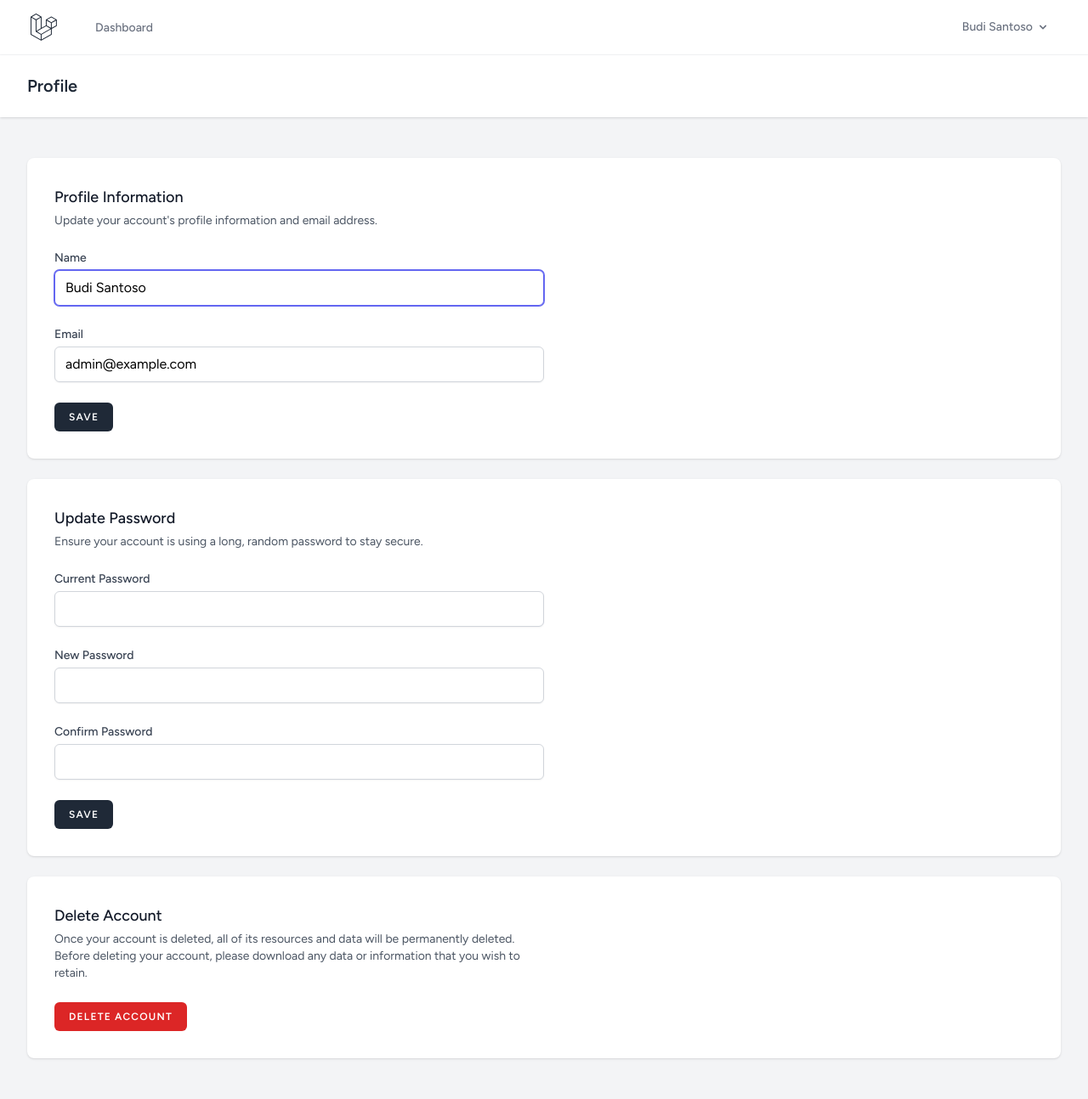
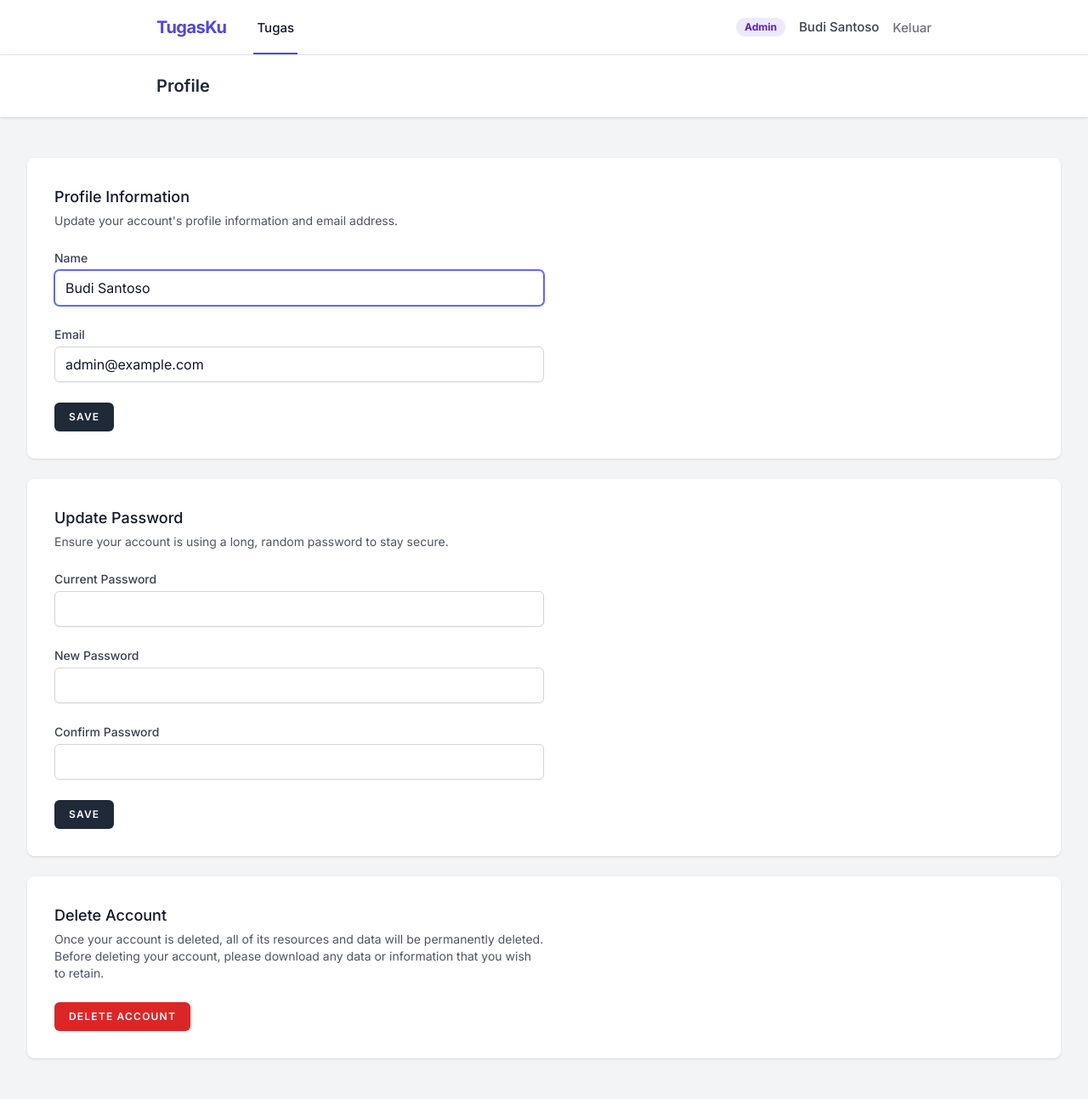
Before and after one commit to qruzeetaprasna/task-manager, a Laravel app: page /profile in a window 1280 px wide. Shown: the whole page at 85% size. Run offline with Laravel 12, Linux system fonts and the light colour scheme; a user stored in the database is signed in; data comes from the database, SQL or seed files in the repository; style sheets or scripts are compiled from the project's sources.

Commit message:
feat: add task list view, status filter tabs, and layout navbar

```diff
--- a/resources/views/layouts/app.blade.php
+++ b/resources/views/layouts/app.blade.php
@@ -5,23 +5,23 @@
         <meta name="viewport" content="width=device-width, initial-scale=1">
         <meta name="csrf-token" content="{{ csrf_token() }}">
 
-        <title>{{ config('app.name', 'Laravel') }}</title>
+        <title>{{ config('app.name', 'TugasKu') }}</title>
 
-        <!-- Fonts -->
+        <!-- Fonts: Inter -->
         <link rel="preconnect" href="https://fonts.bunny.net">
-        <link href="https://fonts.bunny.net/css?family=figtree:400,500,600&display=swap" rel="stylesheet" />
+        <link href="https://fonts.bunny.net/css?family=inter:400,500,600,700&display=swap" rel="stylesheet" />
 
         <!-- Scripts -->
         @vite(['resources/css/app.css', 'resources/js/app.js'])
     </head>
-    <body class="font-sans antialiased">
+    <body class="font-sans antialiased bg-gray-100 text-gray-900">
         <div class="min-h-screen bg-gray-100">
             @include('layouts.navigation')
 
             <!-- Page Heading -->
             @isset($header)
                 <header class="bg-white shadow">
-                    <div class="max-w-7xl mx-auto py-6 px-4 sm:px-6 lg:px-8">
+                    <div class="max-w-[960px] mx-auto py-6 px-6">
                         {{ $header }}
                     </div>
                 </header>
--- a/resources/views/layouts/navigation.blade.php
+++ b/resources/views/layouts/navigation.blade.php
@@ -1,58 +1,45 @@
-<nav x-data="{ open: false }" class="bg-white border-b border-gray-100">
+<nav x-data="{ open: false }" class="bg-white border-b border-gray-200">
     <!-- Primary Navigation Menu -->
-    <div class="max-w-7xl mx-auto px-4 sm:px-6 lg:px-8">
+    <div class="max-w-[960px] mx-auto px-6">
         <div class="flex justify-between h-16">
-            <div class="flex">
-                <!-- Logo -->
+            <div class="flex items-center">
+                <!-- Logo TugasKu -->
                 <div class="shrink-0 flex items-center">
-                    <a href="{{ route('dashboard') }}">
-                        <x-application-logo class="block h-9 w-auto fill-current text-gray-800" />
+                    <a href="{{ Route::has('tasks.index') ? route('tasks.index') : url('/tasks') }}" class="text-[20px] font-bold text-indigo-600 tracking-tight">
+                        TugasKu
                     </a>
                 </div>
 
                 <!-- Navigation Links -->
-                <div class="hidden space-x-8 sm:-my-px sm:ms-10 sm:flex">
-                    <x-nav-link :href="route('dashboard')" :active="request()->routeIs('dashboard')">
-                        {{ __('Dashboard') }}
-                    </x-nav-link>
+                <div class="hidden space-x-8 sm:-my-px sm:ms-8 sm:flex h-full">
+                    <a href="{{ Route::has('tasks.index') ? route('tasks.index') : url('/tasks') }}"
+                       class="inline-flex items-center px-1 pt-1 border-b-2 border-indigo-600 text-[15px] font-medium text-gray-900">
+                        Tugas
+                    </a>
                 </div>
             </div>
 
-            <!-- Settings Dropdown -->
-            <div class="hidden sm:flex sm:items-center sm:ms-6">
-                <x-dropdown align="right" width="48">
-                    <x-slot name="trigger">
-                        <button class="inline-flex items-center px-3 py-2 border border-transparent text-sm leading-4 font-medium rounded-md text-gray-500 bg-white hover:text-gray-700 focus:outline-none transition ease-in-out duration-150">
-                            <div>{{ Auth::user()->name }}</div>
+            <!-- Right Side: Badge Admin, User Name, Keluar -->
+            <div class="hidden sm:flex sm:items-center sm:gap-4">
+                @if (Auth::user()?->isAdmin())
+                    <span class="inline-flex items-center px-2.5 py-0.5 rounded-full text-[12px] font-bold bg-violet-100 text-violet-800">
+                        Admin
+                    </span>
+                @endif
 
-                            <div class="ms-1">
-                                <svg class="fill-current h-4 w-4" xmlns="http://www.w3.org/2000/svg" viewBox="0 0 20 20">
-                                    <path fill-rule="evenodd" d="M5.293 7.293a1 1 0 011.414 0L10 10.586l3.293-3.293a1 1 0 111.414 1.414l-4 4a1 1 0 01-1.414 0l-4-4a1 1 0 010-1.414z" clip-rule="evenodd" />
-                                </svg>
-                            </div>
-                        </button>
-                    </x-slot>
+                <span class="text-[15px] font-medium text-gray-700">
+                    {{ Auth::user()?->name }}
+                </span>
 
-                    <x-slot name="content">
-                        <x-dropdown-link :href="route('profile.edit')">
-                            {{ __('Profile') }}
-                        </x-dropdown-link>
-
-                        <!-- Authentication -->
-                        <form method="POST" action="{{ route('logout') }}">
-                            @csrf
-
-                            <x-dropdown-link :href="route('logout')"
-                                    onclick="event.preventDefault();
-                                                this.closest('form').submit();">
-                                {{ __('Log Out') }}
-                            </x-dropdown-link>
-                        </form>
-                    </x-slot>
-                </x-dropdown>
+                <form method="POST" action="{{ route('logout') }}" class="inline">
+                    @csrf
+                    <button type="submit" class="text-[15px] font-medium text-gray-500 hover:text-gray-900 focus:outline-none transition ease-in-out duration-150">
+                        Keluar
+                    </button>
+                </form>
             </div>
 
-            <!-- Hamburger -->
+            <!-- Hamburger for Mobile -->
             <div class="-me-2 flex items-center sm:hidden">
                 <button @click="open = ! open" class="inline-flex items-center justify-center p-2 rounded-md text-gray-400 hover:text-gray-500 hover:bg-gray-100 focus:outline-none focus:bg-gray-100 focus:text-gray-500 transition duration-150 ease-in-out">
                     <svg class="h-6 w-6" stroke="currentColor" fill="none" viewBox="0 0 24 24">
@@ -65,36 +52,31 @@
     </div>
 
     <!-- Responsive Navigation Menu -->
-    <div :class="{'block': open, 'hidden': ! open}" class="hidden sm:hidden">
-        <div class="pt-2 pb-3 space-y-1">
-            <x-responsive-nav-link :href="route('dashboard')" :active="request()->routeIs('dashboard')">
-                {{ __('Dashboard') }}
-            </x-responsive-nav-link>
+    <div :class="{'block': open, 'hidden': ! open}" class="hidden sm:hidden border-t border-gray-200">
+        <div class="pt-2 pb-3 space-y-1 px-4">
+            <a href="{{ Route::has('tasks.index') ? route('tasks.index') : url('/tasks') }}"
+               class="block py-2 text-base font-medium text-indigo-600">
+                Tugas
+            </a>
         </div>
 
         <!-- Responsive Settings Options -->
-        <div class="pt-4 pb-1 border-t border-gray-200">
-            <div class="px-4">
-                <div class="font-medium text-base text-gray-800">{{ Auth::user()->name }}</div>
-                <div class="font-medium text-sm text-gray-500">{{ Auth::user()->email }}</div>
+        <div class="pt-4 pb-3 border-t border-gray-200 px-4">
+            <div class="flex items-center gap-2 mb-3">
+                <span class="font-medium text-base text-gray-800">{{ Auth::user()?->name }}</span>
+                @if (Auth::user()?->isAdmin())
+                    <span class="inline-flex items-center px-2 py-0.5 rounded-full text-xs font-bold bg-violet-100 text-violet-800">
+                        Admin
+                    </span>
+                @endif
             </div>
 
-            <div class="mt-3 space-y-1">
-                <x-responsive-nav-link :href="route('profile.edit')">
-                    {{ __('Profile') }}
-                </x-responsive-nav-link>
-
-                <!-- Authentication -->
-                <form method="POST" action="{{ route('logout') }}">
-                    @csrf
-
-                    <x-responsive-nav-link :href="route('logout')"
-                            onclick="event.preventDefault();
-                                        this.closest('form').submit();">
-                        {{ __('Log Out') }}
-                    </x-responsive-nav-link>
-                </form>
-            </div>
+            <form method="POST" action="{{ route('logout') }}">
+                @csrf
+                <button type="submit" class="block w-full text-left py-2 text-base font-medium text-gray-600 hover:text-gray-900">
+                    Keluar
+                </button>
+            </form>
         </div>
     </div>
 </nav>
--- a/tailwind.config.js
+++ b/tailwind.config.js
@@ -12,7 +12,7 @@ export default {
     theme: {
         extend: {
             fontFamily: {
-                sans: ['Figtree', ...defaultTheme.fontFamily.sans],
+                sans: ['Inter', ...defaultTheme.fontFamily.sans],
             },
         },
     },
```
Also changed, not shown: resources/views/tasks/index.blade.php (added, +137 -0 lines).
